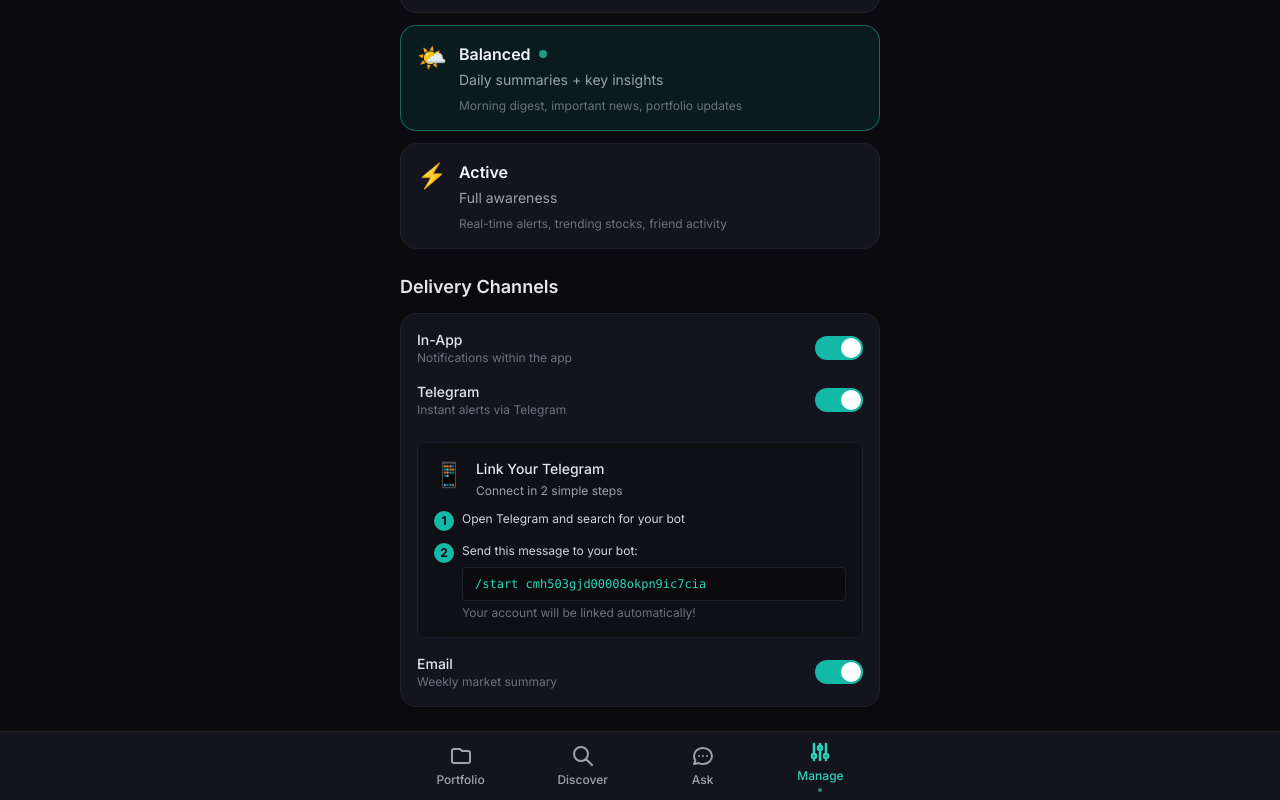
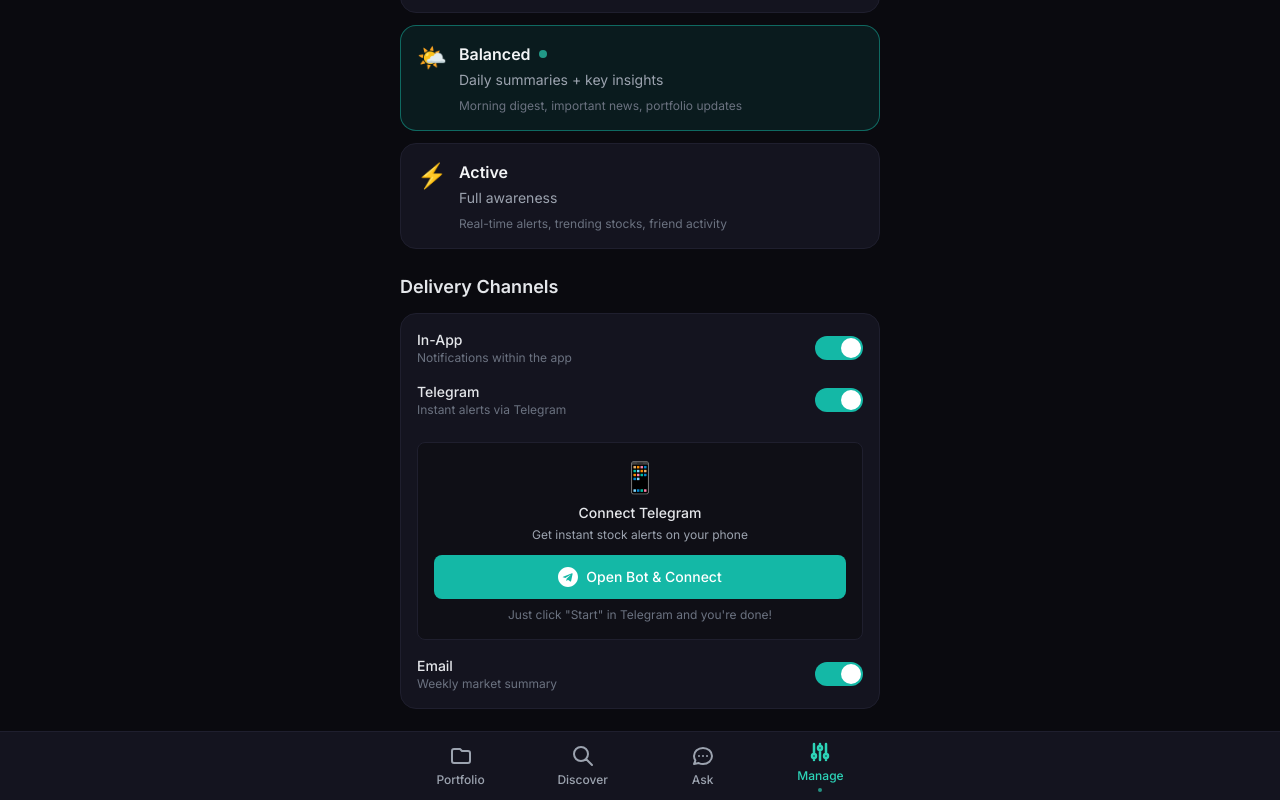
Before and after one commit to peterbitar/Wealthyrabbit, a Next.js app: page /manage in a window 1280 px wide. Both pictures are taken after a click on the button 839 px from the left and 945 px from the top of the page. Shown: the part 545-1345 px from the top of the page. Built offline with nearby package versions, Linux system fonts and the light colour scheme; no server answers; the database is empty.

Commit message:
Simplify Telegram connection with one-click inline button

```diff
--- a/app/manage/page.tsx
+++ b/app/manage/page.tsx
@@ -370,47 +370,33 @@ export default function Manage() {
             <div className="pt-2 space-y-3">
               {!telegramChatId ? (
                 <div className="bg-rabbit-dark/50 border border-rabbit-border rounded-lg p-4">
-                  <div className="flex items-start gap-3 mb-3">
-                    <span className="text-2xl">📱</span>
-                    <div className="flex-1">
-                      <p className="text-sm font-medium text-gray-200 mb-1">
-                        Link Your Telegram
-                      </p>
-                      <p className="text-xs text-gray-400">
-                        Connect in 2 simple steps
-                      </p>
-                    </div>
+                  <div className="text-center mb-3">
+                    <span className="text-3xl block mb-2">📱</span>
+                    <p className="text-sm font-medium text-gray-200 mb-1">
+                      Connect Telegram
+                    </p>
+                    <p className="text-xs text-gray-400">
+                      Get instant stock alerts on your phone
+                    </p>
                   </div>
 
-                  <div className="space-y-3">
-                    <div className="flex items-start gap-2">
-                      <span className="flex-shrink-0 w-5 h-5 bg-rabbit-mint-500 text-rabbit-dark rounded-full flex items-center justify-center text-xs font-bold">
-                        1
-                      </span>
-                      <div className="flex-1">
-                        <p className="text-xs text-gray-300 mb-1">
-                          Open Telegram and search for your bot
-                        </p>
-                      </div>
+                  <a
+                    href="https://t.me/WealthyRabbit_bot?start=connect"
+                    target="_blank"
+                    rel="noopener noreferrer"
+                    className="block w-full px-4 py-3 bg-rabbit-mint-500 hover:bg-rabbit-mint-600 rounded-lg text-white text-sm font-medium transition-colors text-center"
+                  >
+                    <div className="flex items-center justify-center gap-2">
+                      <svg className="w-5 h-5" fill="currentColor" viewBox="0 0 24 24">
+                        <path d="M12 0C5.373 0 0 5.373 0 12s5.373 12 12 12 12-5.373 12-12S18.627 0 12 0zm5.562 8.161l-1.84 8.673c-.138.633-.5.784-.997.488l-2.755-2.03-1.33 1.279c-.147.147-.27.27-.554.27l.197-2.8 5.09-4.6c.22-.197-.048-.308-.342-.11l-6.29 3.96-2.71-.844c-.59-.185-.602-.59.124-.875l10.595-4.086c.492-.185.922.11.762.874z"/>
+                      </svg>
+                      Open Bot & Connect
                     </div>
+                  </a>
 
-                    <div className="flex items-start gap-2">
-                      <span className="flex-shrink-0 w-5 h-5 bg-rabbit-mint-500 text-rabbit-dark rounded-full flex items-center justify-center text-xs font-bold">
-                        2
-                      </span>
-                      <div className="flex-1">
-                        <p className="text-xs text-gray-300 mb-2">
-                          Send this message to your bot:
-                        </p>
-                        <div className="bg-rabbit-dark border border-rabbit-border rounded px-3 py-2 font-mono text-xs text-rabbit-mint-400">
-                          /start {userId}
-                        </div>
-                        <p className="text-xs text-gray-500 mt-1">
-                          Your account will be linked automatically!
-                        </p>
-                      </div>
-                    </div>
-                  </div>
+                  <p className="text-xs text-gray-500 text-center mt-2">
+                    Just click "Start" in Telegram and you're done!
+                  </p>
                 </div>
               ) : (
                 <div>
```
